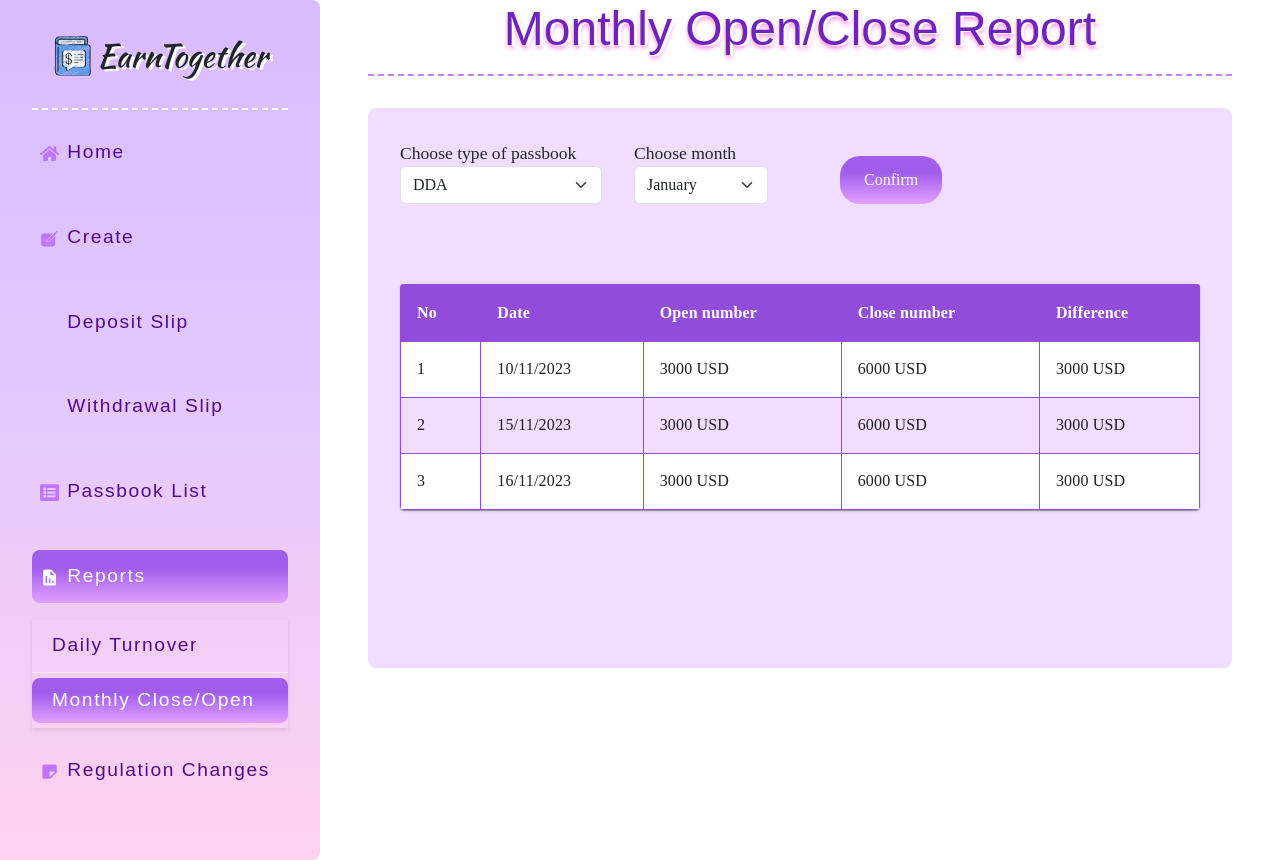
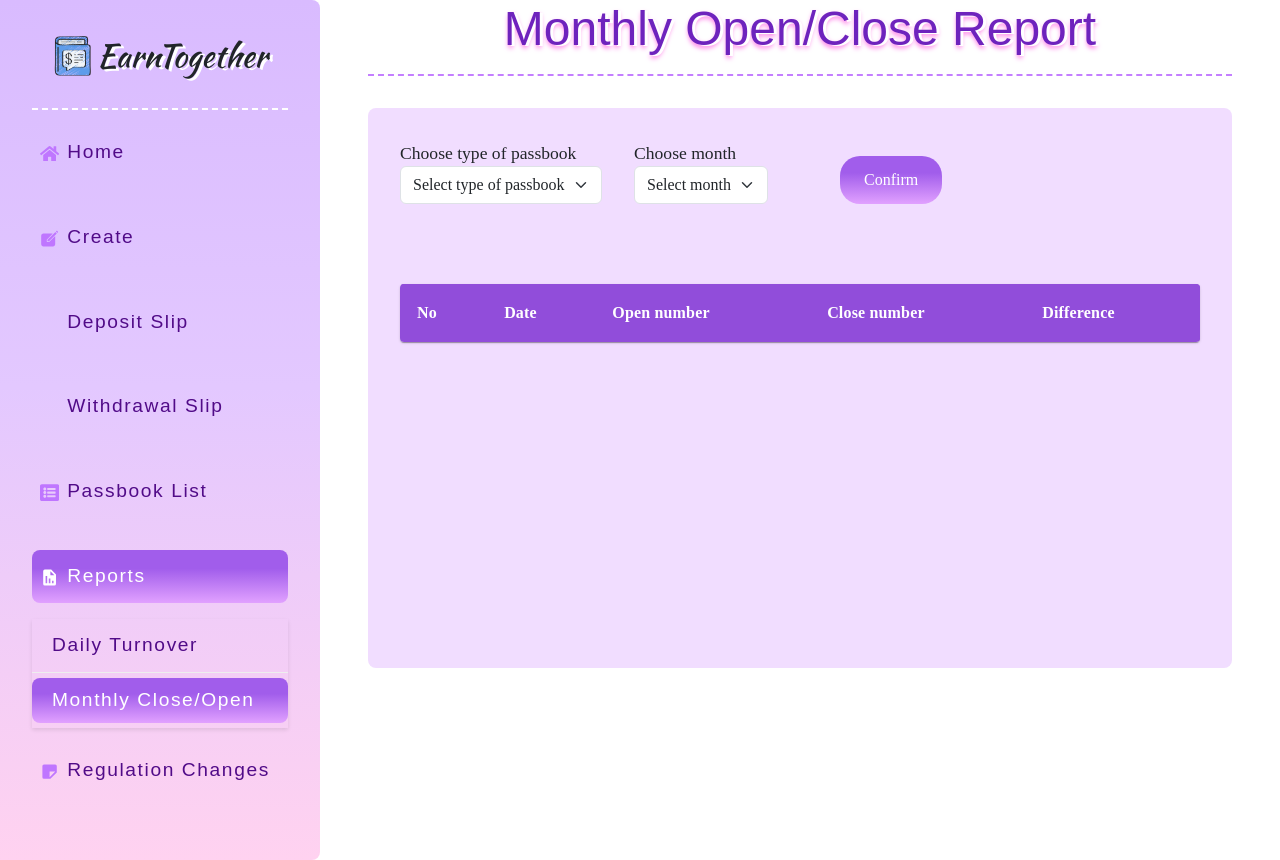
Before and after one commit to Serendipityy/NMCNPM_PassbookManagement, a React (Create React App) app in the folder frontend/: page /reports/monthly-reports in a window 1280 px wide. Built offline with nearby package versions, Linux system fonts and the light colour scheme; some icons are missing; a web font is replaced by a local one.

Commit message:
update handle

```diff
--- a/frontend/src/components/table/ListDailyInfo.jsx
+++ b/frontend/src/components/table/ListDailyInfo.jsx
@@ -9,7 +9,7 @@ import Paper from '@mui/material/Paper';
 import './listInfo.css'
 
 
-const ListDailyInfo = () => {
+const ListDailyInfo = ({ date }) => {
 
     const rows = [
         {
@@ -18,7 +18,7 @@ const ListDailyInfo = () => {
             totalRevenue: '3000 USD',
             totalExpenditure: '6000 USD',
             difference: '3000 USD',
-            date: ''
+            date: '2023-11-11'
         },
         {
             id: 2,
@@ -26,14 +26,14 @@ const ListDailyInfo = () => {
             totalRevenue: '3000 USD',
             totalExpenditure: '6000 USD',
             difference: '3000 USD',
-            date: ''
+            date: '2023-11-11'
         }, {
             id: 3,
             type: '6 months',
             totalRevenue: '3000 USD',
             totalExpenditure: '6000 USD',
             difference: '3000 USD',
-            date: ''
+            date: '2023-11-10'
         }
     ];
 
@@ -50,7 +50,9 @@ const ListDailyInfo = () => {
                     </TableRow>
                 </TableHead>
                 <TableBody>
-                    {rows.map((row) => (
+                    {rows
+                        .filter((row) => row.date === date)
+                        .map((row) => (
                             <TableRow key={row.id}>
                                 <TableCell className="tableCell">{row.id}</TableCell>
                                 <TableCell className="tableCell">
@@ -64,7 +66,7 @@ const ListDailyInfo = () => {
                 </TableBody>
             </Table>
         </TableContainer>
-    )
-}
+    );
+};
 
 export default ListDailyInfo
--- a/frontend/src/components/table/ListMonthlyInfo.jsx
+++ b/frontend/src/components/table/ListMonthlyInfo.jsx
@@ -8,31 +8,39 @@ import TableRow from '@mui/material/TableRow';
 import Paper from '@mui/material/Paper';
 import './listInfo.css'
 
-const ListlyInfo = () => {
+const ListlyInfo = ({ data }) => {
 
     const rows = [
         {
             id: 1,
-            date: '10/11/2023',
+            date: '2023-11-11',
             open: '3000 USD',
             close: '6000 USD',
-            difference: '3000 USD'
+            difference: '3000 USD',
+            type: 'DDA'
         },
         {
             id: 2,
-            date: '15/11/2023',
+            date: '2023-11-15',
             open: '3000 USD',
             close: '6000 USD',
-            difference: '3000 USD'
+            difference: '3000 USD',
+            type: '3-months'
         },
         {
             id: 3,
-            date: '16/11/2023',
+            date: '2023-10-16',
             open: '3000 USD',
             close: '6000 USD',
-            difference: '3000 USD'
+            difference: '3000 USD',
+            type: '6-months'
+
         },
     ];
+
+    rows.map(row => {
+        row.month = row.date.split('-')[1]
+    })
 
     return (
         <TableContainer component={Paper} className='table'>
@@ -47,7 +55,9 @@ const ListlyInfo = () => {
                     </TableRow>
                 </TableHead>
                 <TableBody>
-                    {rows.map((row) => (
+                    {rows
+                        .filter((row) => row.month === data.month && row.type === data.type)
+                        .map((row) => (
                             <TableRow key={row.id}>
                                 <TableCell className="tableCell">{row.id}</TableCell>
                                 <TableCell className="tableCell">{row.date}</TableCell>
--- a/frontend/src/pages/DailyReport.jsx
+++ b/frontend/src/pages/DailyReport.jsx
@@ -7,10 +7,10 @@ import ListDailyInfo from '../components/table/ListDailyInfo'
 
 function DailyReport() {
     const [date, setDate] = useState('')
-
+    let tempDate
     const handleSubmit = e => {
         e.preventDefault()
-        console.log('Date:', date);
+        setDate(tempDate)
     }
     return (
         <>
@@ -27,7 +27,7 @@ function DailyReport() {
                                     placeholder='Enter date'
                                     required
                                     id='date'
-                                    onChange={(e) => setDate(e.target.value)}
+                                    onChange={(e) => tempDate = e.target.value}
                                 />
 
                                 <Button type='submit' className='primary__btn button'>
@@ -38,7 +38,7 @@ function DailyReport() {
 
                     </Form>
                     <div className="daily__info">
-                        <ListDailyInfo />
+                        <ListDailyInfo date={date} />
                     </div>
 
                 </div>
--- a/frontend/src/pages/MonthlyReport.jsx
+++ b/frontend/src/pages/MonthlyReport.jsx
@@ -6,12 +6,12 @@ import ListMonthlyInfo from '../components/table/ListMonthlyInfo'
 
 
 function MonthlyReport() {
-    const [month, setMonth] = useState('');
-    const [type, setType] = useState('');
-
+    const [formData, setFormData] = useState({ type: '', month: '' });
     const handleSubmit = e => {
         e.preventDefault()
-        console.log(type, month);
+        const tempMonth = e.target[1].value
+        const tempType = e.target[0].value
+        setFormData({ type: tempType, month: tempMonth })
     }
     return (
         <div className='monthly-report__container'>
@@ -26,9 +26,8 @@ function MonthlyReport() {
                                 type='select'
                                 id='passbookType'
                                 required
-                                onChange={(e) => setMonth(e.target.value)}
                             >
-                                <option value='' disabled>Select type of passbook</option>
+                                <option value=''>Select type of passbook</option>
                                 <option value='DDA'>DDA</option>
                                 <option value='3-months'>3 months</option>
                                 <option value='6-months'>6 months</option>
@@ -41,22 +40,20 @@ function MonthlyReport() {
                                 type='select'
                                 id='month'
                                 required
-                                onChange={(e) => setType(e.target.value)}
-
                             >
-                                <option value='' disabled>Select month</option>
-                                <option value='January'>January</option>
-                                <option value='February'>February</option>
-                                <option value='March'>March</option>
-                                <option value='April'>April</option>
-                                <option value='May'>May</option>
-                                <option value='June'>June</option>
-                                <option value='July'>July</option>
-                                <option value='August'>August</option>
-                                <option value='September'>September</option>
-                                <option value='October'>October</option>
-                                <option value='November'>November</option>
-                                <option value='December'>December</option>
+                                <option value=''>Select month</option>
+                                <option value='1'>January</option>
+                                <option value='2'>February</option>
+                                <option value='3'>March</option>
+                                <option value='4'>April</option>
+                                <option value='5'>May</option>
+                                <option value='6'>June</option>
+                                <option value='7'>July</option>
+                                <option value='8'>August</option>
+                                <option value='9'>September</option>
+                                <option value='10'>October</option>
+                                <option value='11'>November</option>
+                                <option value='12'>December</option>
                             </Input>
                         </FormGroup>
 
@@ -67,7 +64,7 @@ function MonthlyReport() {
 
                 </Form>
                 <div className="monthly__info">
-                    <ListMonthlyInfo />
+                    <ListMonthlyInfo data={formData} />
                 </div>
 
             </div>
```
Lines whose indentation alone changed are shown as unchanged.
